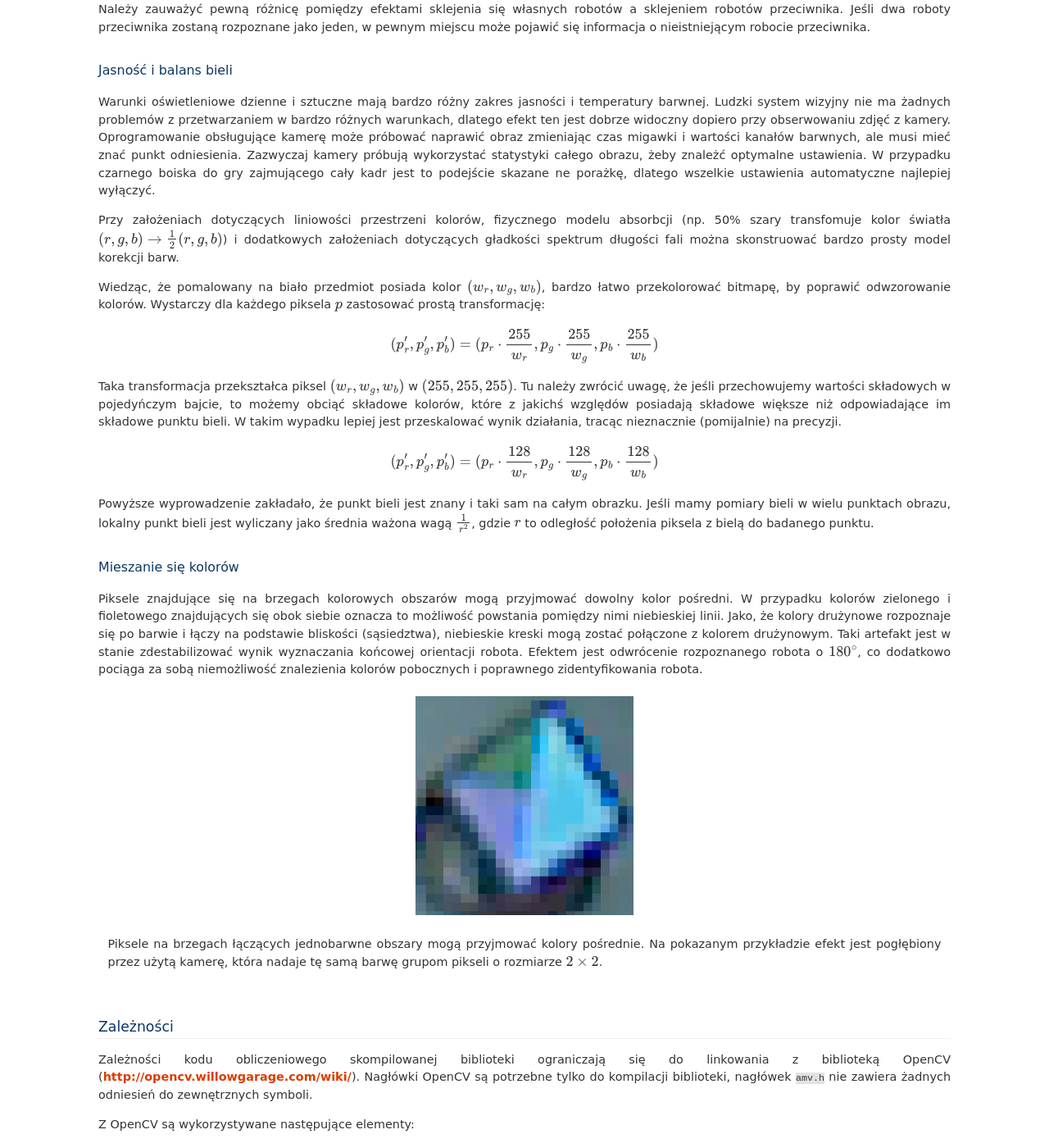
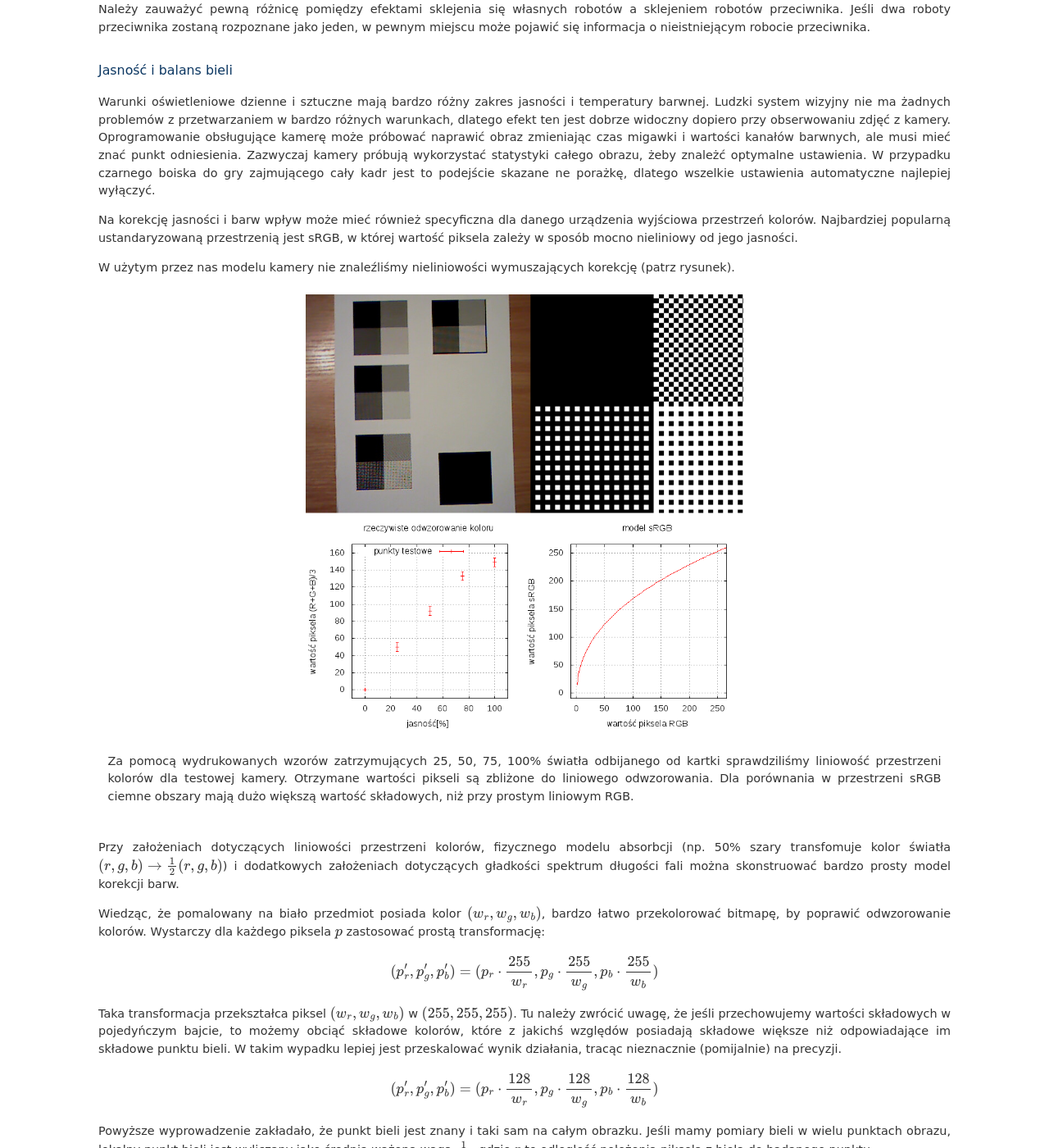
Before and after one commit to admchr/agh-mirosot-vision, a Sphinx documentation site: the page built from doc/arch/generaldoc.rst, in a window 1280 px wide and 1400 px high, scrolled down 1190 px. Shown: the whole window at 82% size. Built offline with Sphinx 7.4.7, drawn with Linux system fonts in a browser that asks for light colours; formulas are drawn with MathJax 3; pages that are not in the unit, such as notebooks, are missing from menus.

Commit message:
white balance doc, RGB nonlinearity

```diff
--- a/doc/arch/generaldoc.rst
+++ b/doc/arch/generaldoc.rst
@@ -86,6 +86,28 @@ wykorzystać statystyki całego obrazu, żeby znależć optymalne ustawienia.
 W przypadku czarnego boiska do gry zajmującego cały kadr jest to podejście
 skazane ne porażkę, dlatego wszelkie ustawienia automatyczne najlepiej wyłączyć.
 
+Na korekcję jasności i barw wpływ może mieć również specyficzna dla danego
+urządzenia wyjściowa przestrzeń kolorów. Najbardziej popularną ustandaryzowaną
+przestrzenią jest sRGB, w której wartość piksela zależy w sposób mocno
+nieliniowy od jego jasności.
+
+W użytym przez nas modelu kamery nie znaleźliśmy nieliniowości wymuszających
+korekcję (patrz rysunek).
+
+.. _white-figure
+
+.. figure :: /white.png
+    :width: 400pt
+    :height: 400pt
+
+    Za pomocą wydrukowanych wzorów zatrzymujących 25, 50, 75, 100% światła
+    odbijanego od kartki sprawdziliśmy liniowość przestrzeni kolorów dla
+    testowej kamery.
+    Otrzymane wartości pikseli są zbliżone do liniowego odwzorowania.
+    Dla porównania w przestrzeni sRGB ciemne obszary mają dużo większą wartość
+    składowych, niż przy prostym liniowym RGB.
+
+
 Przy założeniach dotyczących liniowości przestrzeni kolorów,
 fizycznego modelu absorbcji (np. 50% szary transfomuje kolor światła
 :math:`(r, g, b)\to \frac{1}{2}(r, g, b)`) i dodatkowych założeniach
--- /dev/null
+++ b/doc/white.txt
@@ -0,0 +1,5 @@
+0 0 0
+25 50 5
+50 92 5
+75 133 5
+100 149 5
```
Also changed, not shown: doc/white.png (added), 2 other files.
